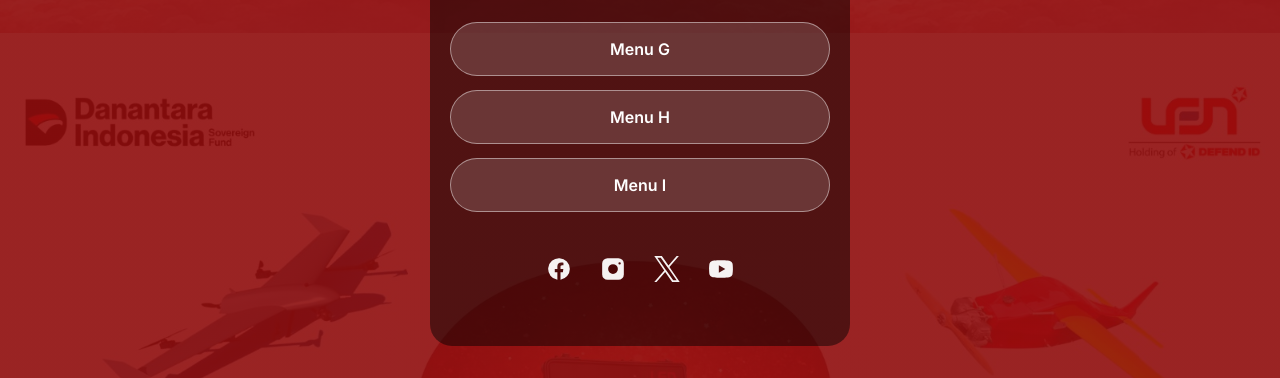
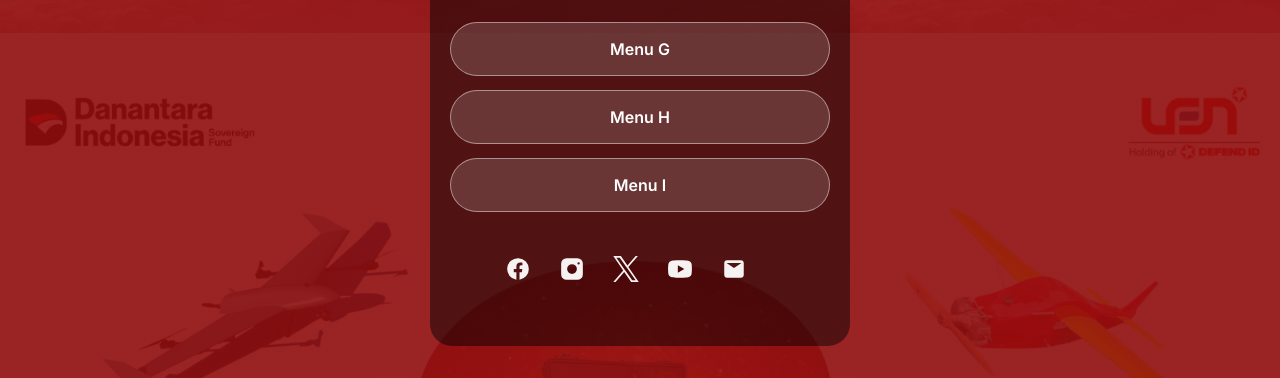
Before and after one commit to inyhnblaa/QR-V2, a plain HTML site: page qr/index.html in a window 1280 px wide. Shown: the part 1407-1785 px from the top of the page. Drawn offline with Linux system fonts and the light colour scheme.

Commit message:
Update index.html

```diff
--- a/qr/index.html
+++ b/qr/index.html
@@ -224,9 +224,13 @@ body{
     </svg>
   </a>
 
-  <!-- Email (Envelope Solid – Professional) -->
-  <a href="mailto:info@len.co.id" aria-label="Email
-</div>
+  <!-- Email – OFFICIAL ENVELOPE (SAFE, NO CLIP) -->
+<a href="mailto:info@len.co.id" aria-label="Email">
+  <svg viewBox="0 0 24 24">
+    <path d="M3 6.75A2.75 2.75 0 0 1 5.75 4h12.5A2.75 2.75 0 0 1 21 6.75v10.5A2.75 2.75 0 0 1 18.25 20H5.75A2.75 2.75 0 0 1 3 17.25V6.75zm2.1-.25L12 11.1 18.9 6.5H5.1z"/>
+  </svg>
+</a>
+<div>
 
 </body>
 </html>
```
